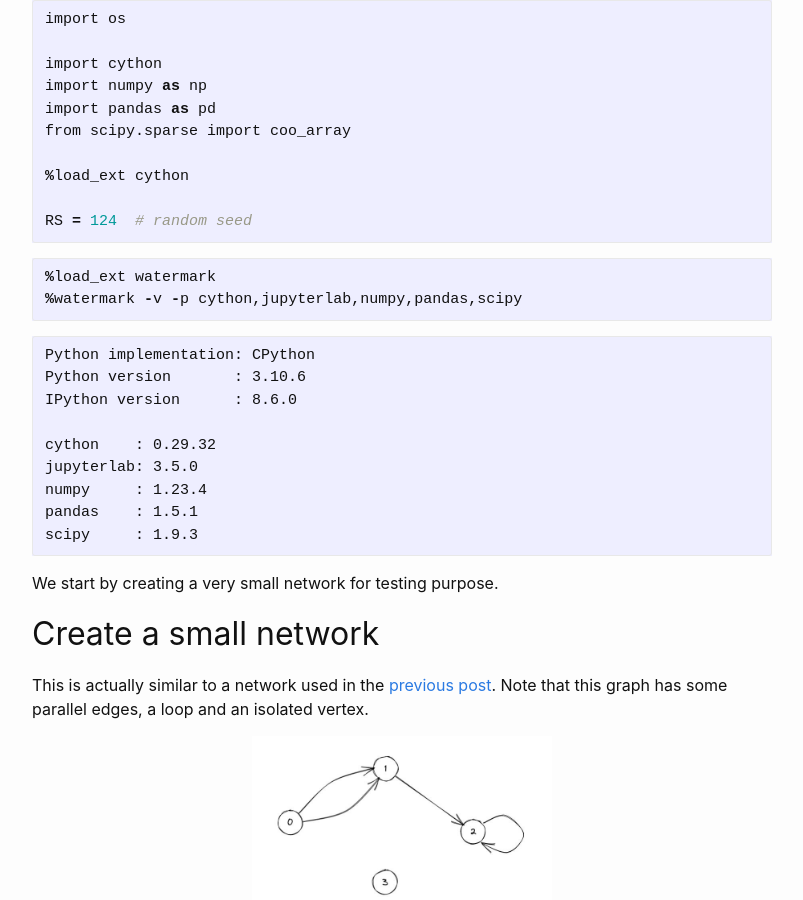
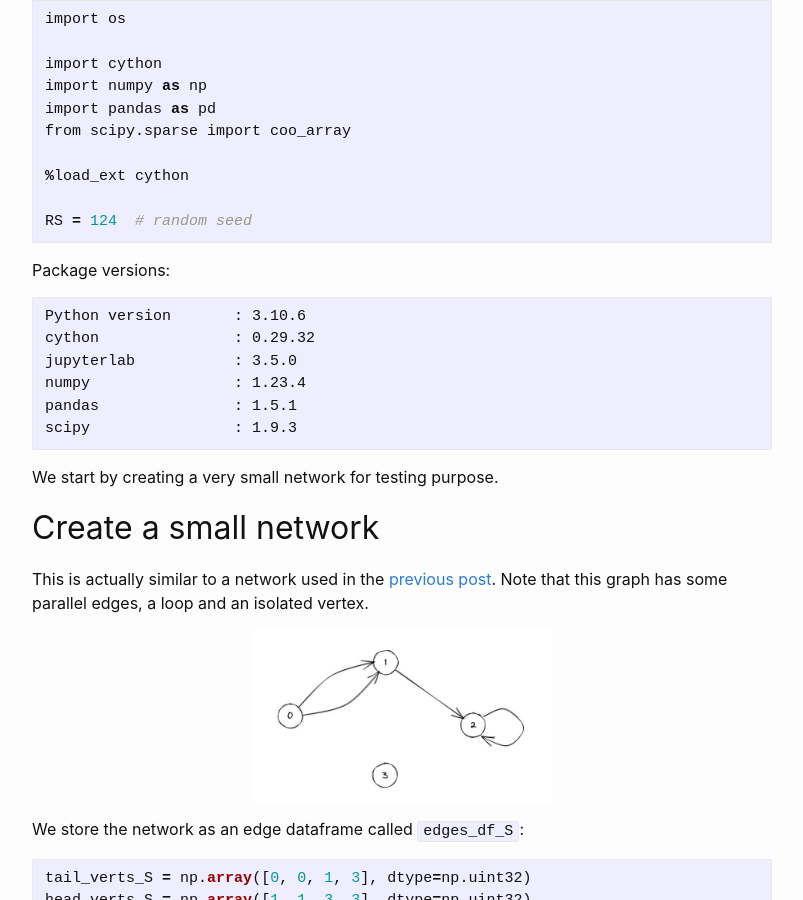
Before and after one commit to aetperf/aetperf.github.io, a Jekyll site: the page built from _posts/2022-11-04-Forward-and-reverse-stars-in-Cython.md, in a window 1280 px wide and 900 px high, scrolled down 794 px. Shown: the whole window, without its empty margins (238-1041 px from the left). Built offline with Jekyll 4.4.1, drawn with Linux system fonts in a browser that asks for light colours; formulas are drawn with MathJax 3; comment, search, counter and statistics services are not loaded.

Commit message:
small update

````diff
--- a/_posts/2022-11-04-Forward-and-reverse-stars-in-Cython.md
+++ b/_posts/2022-11-04-Forward-and-reverse-stars-in-Cython.md
@@ -43,22 +43,14 @@ from scipy.sparse import coo_array
 RS = 124  # random seed
 ```
 
+Package versions:
 
-```python
-%load_ext watermark
-%watermark -v -p cython,jupyterlab,numpy,pandas,scipy
-```
-
-    Python implementation: CPython
     Python version       : 3.10.6
-    IPython version      : 8.6.0
-
-    cython    : 0.29.32
-    jupyterlab: 3.5.0
-    numpy     : 1.23.4
-    pandas    : 1.5.1
-    scipy     : 1.9.3
-
+    cython               : 0.29.32
+    jupyterlab           : 3.5.0
+    numpy                : 1.23.4
+    pandas               : 1.5.1
+    scipy                : 1.9.3
 
 
 We start by creating a very small network for testing purpose.
````
